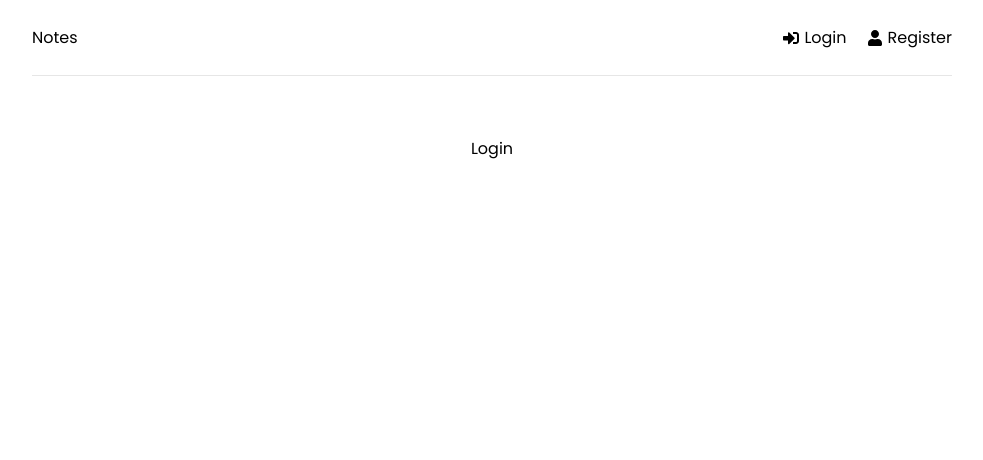
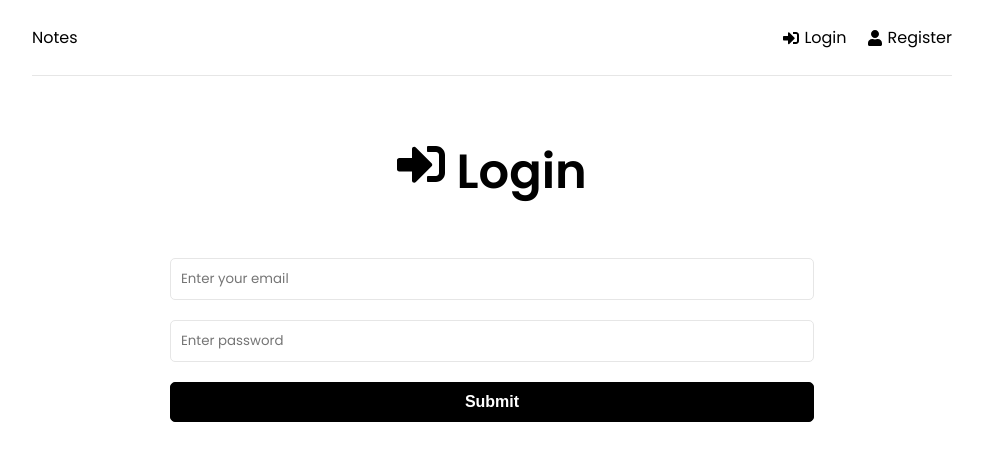
Before and after one commit to Semthan/note-app, a React (Create React App) app in the folder frontend/: page /login in a window 1280 px wide. Shown: the top 460 px of the page, without its empty margins (148-1131 px from the left). Built offline with nearby package versions, Linux system fonts and the light colour scheme.

Commit message:
login page

```diff
--- a/frontend/src/pages/Login.jsx
+++ b/frontend/src/pages/Login.jsx
@@ -1,7 +1,62 @@
+import {useState, useEffect} from 'react'
+import {FaSignInAlt} from 'react-icons/fa'
+
 function Login() {
-  return (
-    <div>Login</div>
-  )
+  const [formData, setFormData] = useState({
+    email: '',
+    password: '',
+  })
+
+  const {email,password} = formData
+
+  const onChange= (e) => {
+    setFormData((prevState) =>({
+      ...prevState,
+      [e.target.name]: e.target.value,
+    }) )
+  }
+
+  const onSubmit = (e) => {
+    e.preventDefault()
+  }
+
+  return <>
+    <section className="heading">
+      <h1>
+        <FaSignInAlt /> Login
+      </h1>
+    </section>
+
+    <section className="form">
+      <form onSubmit={onSubmit}>
+        <div className="form-group">
+          <input
+            type="email"
+            className='form-control'
+            name="email"
+            id="id"
+            value={email}
+            placeholder='Enter your email'
+            onChange={onChange}
+          />
+        </div>
+        <div className="form-group">
+          <input
+            type="password"
+            className='form-control'
+            name="password"
+            id="id"
+            value={password}
+            placeholder='Enter password'
+            onChange={onChange}
+          />
+        </div>
+        <div className="form-group">
+          <button type='submit' className="btn btn-block">Submit</button>
+        </div>
+      </form>
+    </section>
+  </>
 }
 
 export default Login
```
